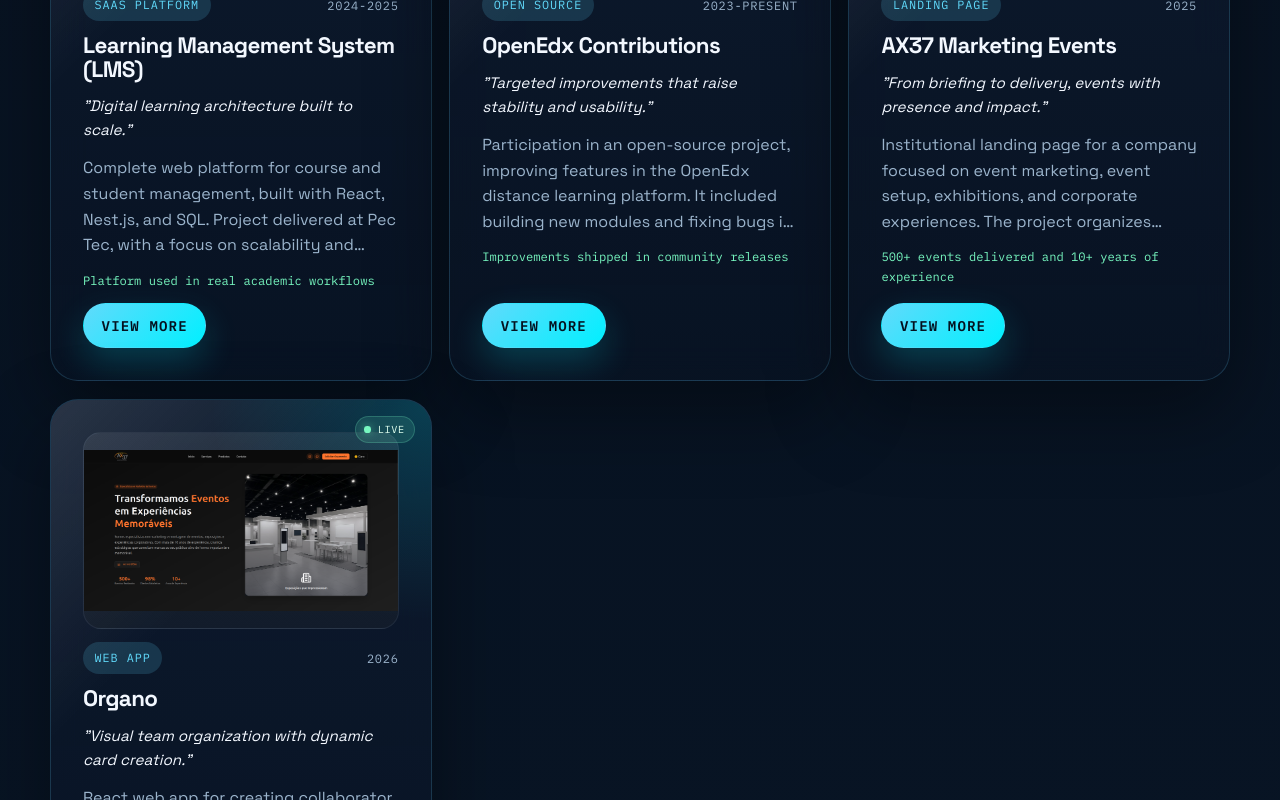
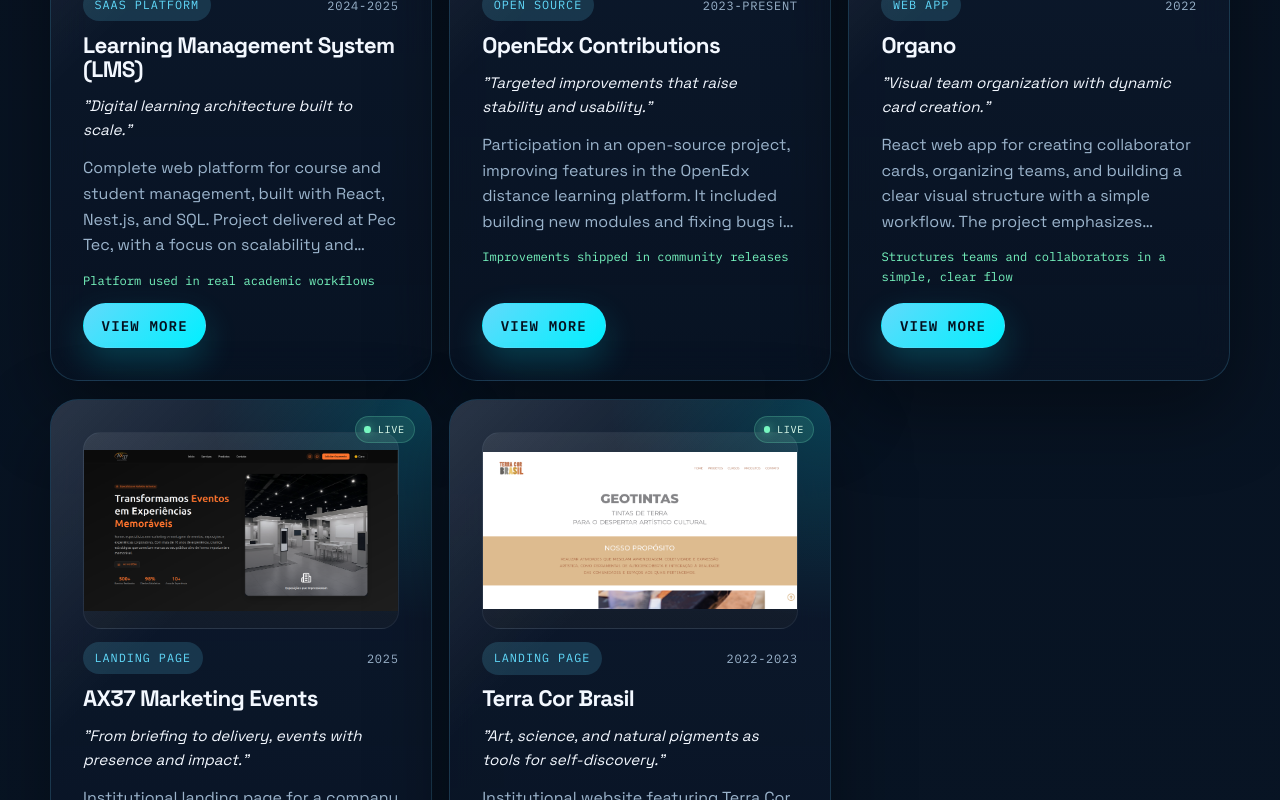
Before and after one commit to Camachow/portfolio-2026, a React (Create React App) app: page / in a window 1280 px wide. Shown: the part 4700-5500 px from the top of the page. Built offline with nearby package versions, Linux system fonts and the light colour scheme.

Commit message:
Add Terra Cor Brasil project

```diff
--- a/src/content.js
+++ b/src/content.js
@@ -228,6 +228,25 @@ export const content = {
             "A página apresenta a AX37 com foco em autoridade e conversão, distribuindo o conteúdo entre hero, serviços, produtos e contato rápido por WhatsApp, e-mail e orçamento. O site evidencia formatos como blitz promocionais, eventos corporativos, seminários, simpósios, feiras, roadshows, workshops, congressos, treinamentos, convenções empresariais, eventos online e híbridos. Na linha de produtos, destaca portal e fachada de acesso, estandes, quiosques, deck para parklet, meeting point, cenários instagramáveis, contêineres customizados, outdoor, PDV e expositores, mobiliário para eventos, materiais promocionais e soluções completas para eventos.",
           images: ["/images/projects/ax37/first-view.png"],
           projectUrl: "https://ax37-landing-page.vercel.app",
+        },
+        {
+          title: "Terra Cor Brasil",
+          category: "Landing Page",
+          quote:
+            "Arte, ciência e pigmentos naturais como ferramentas de autodescoberta.",
+          impact:
+            "Divulgação e promoção de projetos sociais e artísticos com geotintas",
+          status: "No ar",
+          period: "2022-2023",
+          description:
+            "Site institucional que apresenta o projeto Terra Cor Brasil, uma iniciativa que mescla aprendizagem, coletividade e expressão artística através de geotintas. A plataforma organiza informações sobre a missão, trajetória e propostas do projeto para comunidades e espaços culturais.",
+          modalText:
+            "O site Terra Cor Brasil comunica o propósito da instituição, que realiza atividades artísticas e educacionais com foco em autodescoberta e transformação sócio-cultural através de pigmentos minerais. A página apresenta a trajetória do projeto desde 1998, destaca seus pilares (arte, ciência e cultura) e facilita o acesso às redes sociais e informações sobre parcerias. O design reflete a identidade visual do projeto, com ênfase em cores naturais e na exploração das infinitas possibilidades das geotintas.",
+          images: [
+            "/images/projects/terra-cor-brasil/first-view.png",
+            "https://terracorbrasil.com.br/wp-content/uploads/2023/01/Foto-Perfil-FB-Nome-1.png",
+          ],
+          projectUrl: "https://terracorbrasil.com.br",
         },
       ],
     },
@@ -494,8 +513,28 @@ export const content = {
             "Participation in an open-source project, improving features in the OpenEdx distance learning platform. It included building new modules and fixing bugs in collaboration with the community.",
           modalText:
             "Contributions in modules and core fixes for OpenEdx, focused on usability and stability. The work involved PR reviews and alignment with the community.",
-          images: ["/images/foto-perfil.png"],
+          images: [
+            "https://openedx.org/wp-content/uploads/2025/08/openedx-logo-2026.svg",
+          ],
           projectUrl: "https://openedx.org",
+          githubUrl: "https://github.com/openedx",
+        },
+        {
+          title: "Organo",
+          category: "Web App",
+          quote: "Visual team organization with dynamic card creation.",
+          impact: "Structures teams and collaborators in a simple, clear flow",
+          status: "Live",
+          period: "2022",
+          description:
+            "React web app for creating collaborator cards, organizing teams, and building a clear visual structure with a simple workflow. The project emphasizes dynamic content creation and a straightforward interface for educational or internal use.",
+          modalText:
+            "Organo centralizes collaborator card creation and team management in an objective visual experience. I shaped the information layout to make input fast, organization intuitive, and navigation easy to use.",
+          images: [
+            "https://organo-three-cyan.vercel.app/imagens/banner.png",
+            "https://organo-three-cyan.vercel.app/imagens/logo.png",
+          ],
+          projectUrl: "https://organo-three-cyan.vercel.app/",
         },
         {
           title: "AX37 Marketing Events",
@@ -512,21 +551,23 @@ export const content = {
           projectUrl: "https://ax37-landing-page.vercel.app",
         },
         {
-          title: "Organo",
-          category: "Web App",
-          quote: "Visual team organization with dynamic card creation.",
-          impact: "Structures teams and collaborators in a simple, clear flow",
+          title: "Terra Cor Brasil",
+          category: "Landing Page",
+          quote:
+            "Art, science, and natural pigments as tools for self-discovery.",
+          impact:
+            "Promotion and dissemination of social and artistic projects with geotints",
           status: "Live",
-          period: "2026",
+          period: "2022-2023",
           description:
-            "React web app for creating collaborator cards, organizing teams, and building a clear visual structure with a simple workflow. The project emphasizes dynamic content creation and a straightforward interface for educational or internal use.",
+            "Institutional website featuring Terra Cor Brasil, an initiative that blends learning, community, and artistic expression through geotints and mineral pigments. The platform organizes information about the project's mission, trajectory, and community-oriented proposals.",
           modalText:
-            "Organo centralizes collaborator card creation and team management in an objective visual experience. I shaped the information layout to make input fast, organization intuitive, and navigation easy to use.",
+            "The Terra Cor Brasil website communicates the institution's purpose of conducting artistic and educational activities focused on self-discovery and socio-cultural transformation through mineral pigments. The page presents the project's trajectory since 1998, highlights its pillars (art, science, and culture), and facilitates access to social media and partnership information. The design reflects the project's visual identity, emphasizing natural colors and the infinite possibilities of geotints.",
           images: [
-            "https://organo-three-cyan.vercel.app/imagens/banner.png",
-            "https://organo-three-cyan.vercel.app/imagens/logo.png",
+            "/images/projects/terra-cor-brasil/first-view.png",
+            "https://terracorbrasil.com.br/wp-content/uploads/2023/01/Foto-Perfil-FB-Nome-1.png",
           ],
-          projectUrl: "https://organo-three-cyan.vercel.app/",
+          projectUrl: "https://terracorbrasil.com.br",
         },
       ],
     },
```
Also changed, not shown: public/images/projects/terra-cor-brasil/first-view.png (added).
